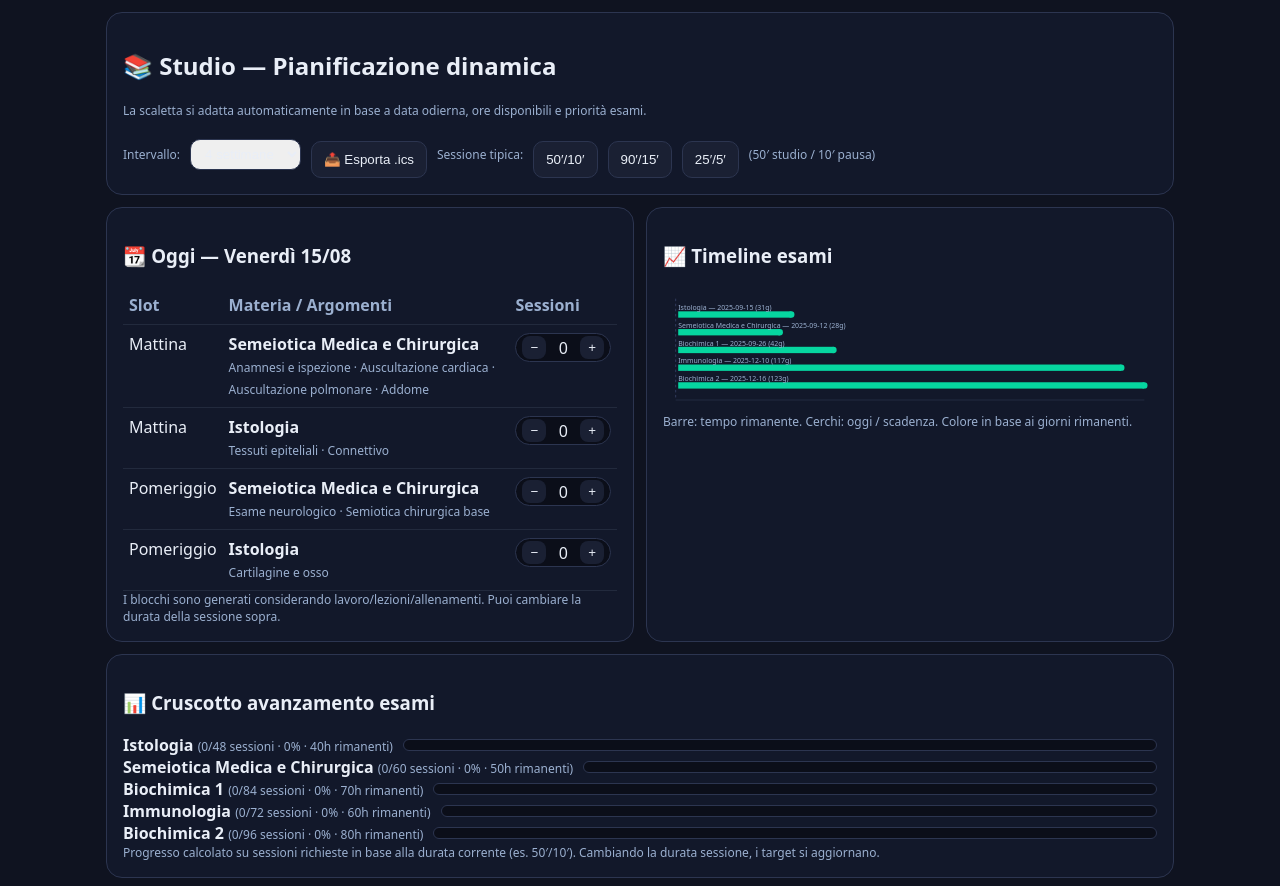
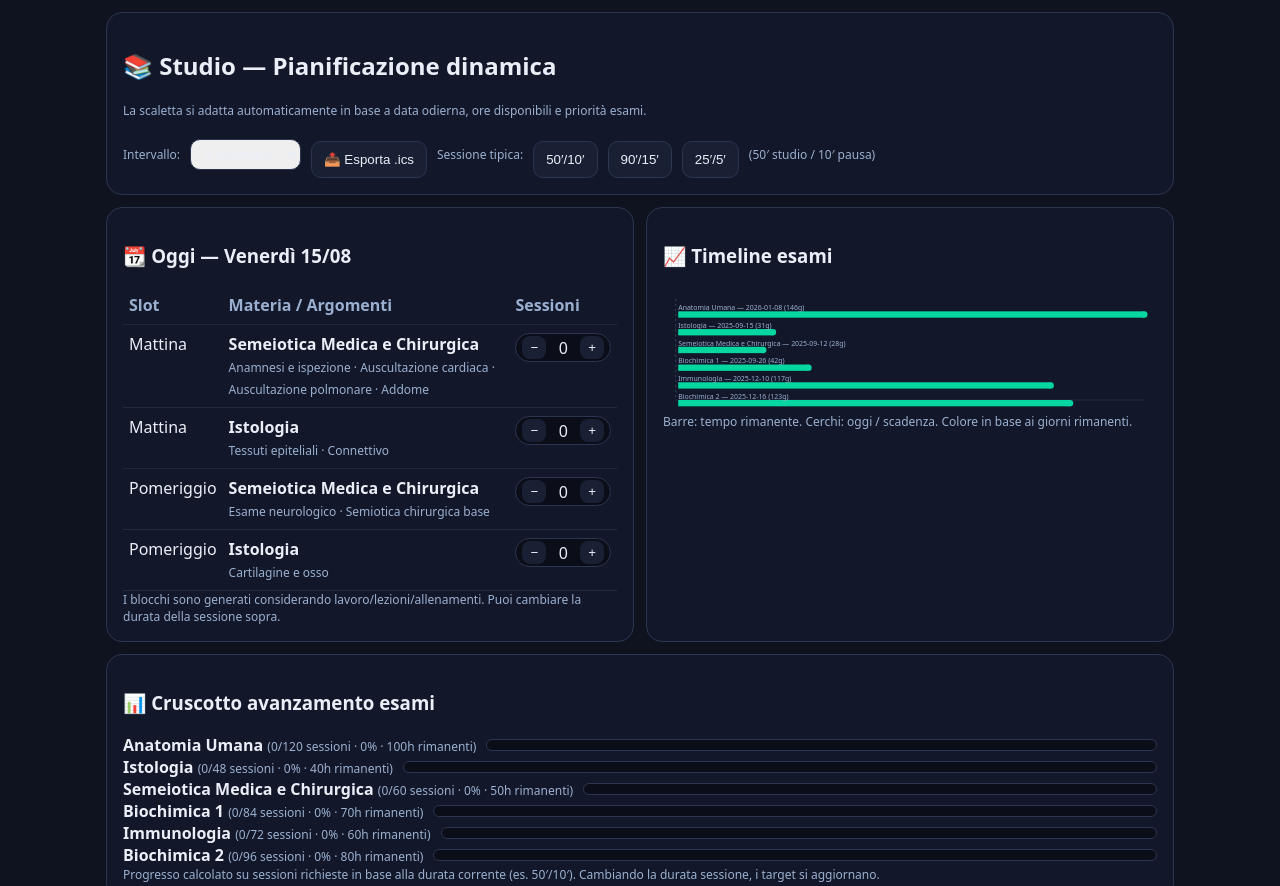
Before and after one commit to antoniopedroniart-ctrl/fenice-pwa, a plain HTML site: page study.html in a window 1280 px wide. Shown: the part 61-947 px from the top of the page. Drawn offline with Linux system fonts and the light colour scheme.

Commit message:
Add files via upload

```diff
--- a/service-worker.js
+++ b/service-worker.js
@@ -1,5 +1,5 @@
 
-const CACHE = 'fenice-v12';
+const CACHE = 'fenice-v13';
 const ASSETS = [
   './index.html',
   './fenice_diet_training_12w_all_ccapi.html',
--- a/study.html
+++ b/study.html
@@ -131,6 +131,14 @@ document.getElementById('btnInstallAlways').addEventListener('click', async ()=>
 
 // ----- DATA MODEL -----
 const EXAMS = [
+  { key:'anat', name:'Anatomia Umana', date:'2026-01-08', prereq:null, hours:100,
+    topics:['Osteologia e Artrologia (arti, colonna, cingoli)','Miologia (arti e tronco)',
+            'Neuroanatomia (encefalo, tronco, midollo, vie)',
+            'Splancnologia (digerente, respiratorio)',
+            'Cardiovascolare (cuore e vasi principali)',
+            'Urinario e Genitale',
+            'Endocrino',
+            'Organi di senso e sistema tegumentario'] },
   { key:'istologia', name:'Istologia', date:'2025-09-15', prereq:null, hours:40,
     topics:['Tessuti epiteliali','Connettivo','Cartilagine e osso','Sangue','Muscolare','Nervoso','Organi linfoidi','Microscopia e preparati'] },
   { key:'semchir', name:'Semeiotica Medica e Chirurgica', date:'2025-09-12', prereq:null, hours:50,
```
